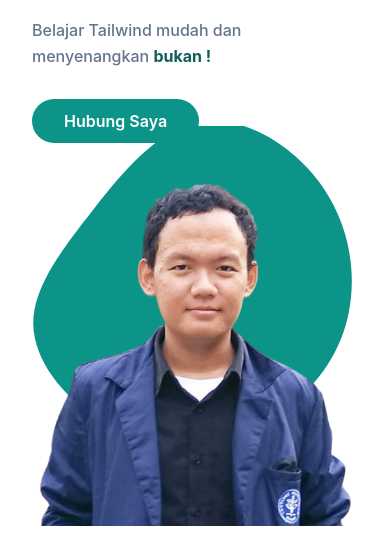
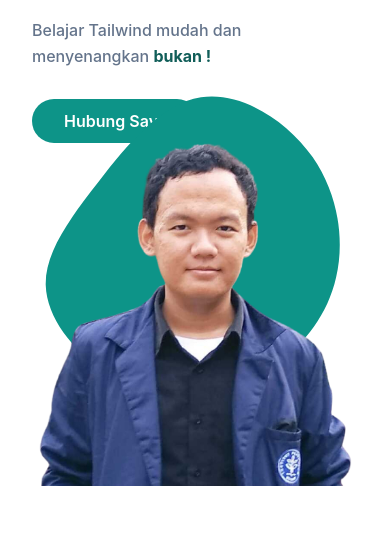
Before and after one commit to HilmiFauzan/portofolio_hilmi_fauzan, a website: page index.html in a window 390 px wide. Shown: the part 291-844 px from the top of the page. Drawn offline with Linux system fonts and the light colour scheme.

Commit message:
Update index.html
hero-section responsive img

```diff
--- a/index.html
+++ b/index.html
@@ -83,11 +83,11 @@
 						<a href="" class="text-base font-semibold text-white bg-primary py-3 px-8 rounded-full hover:shadow-lg hover:bg-opacity-80 transition duration-300 ease-in-out">Hubung Saya</a>
 					</div>
 					<div class="w-full self-end px-4 lg:w-1/2">
-						<div class="relative mt-10 lg:mt-9 lg:right-0">
+						<div class="relative mt-28 lg:mt-9 lg:right-0">
 							<img src="dist/img/hilmi.png" alt="Hilmi Fauzan" class="relative z-10 max-w-full mx-auto" />
 							<span class="absolute bottom-0 left-1/2 -translate-x-1/2 md:scale-125">
 								<svg width="400" height="400" viewBox="0 0 200 200" xmlns="http://www.w3.org/2000/svg">
-									<path fill="#0d9488" d="M49,-53.7C59.8,-38.1,62.4,-19.1,58.8,-3.6C55.3,12,45.6,23.9,34.8,32.1C23.9,40.2,12,44.6,-0.7,45.3C-13.3,45.9,-26.6,42.9,-38.7,34.8C-50.9,26.6,-61.8,13.3,-62.2,-0.4C-62.5,-14,-52.3,-28,-40.1,-43.5C-28,-59.1,-14,-76.1,2.5,-78.6C19.1,-81.1,38.1,-69.2,49,-53.7Z" transform="translate(100 100) scale(1.3)" />
+									<path fill="#0d9488" d="M49,-53.7C59.8,-38.1,62.4,-19.1,58.8,-3.6C55.3,12,45.6,23.9,34.8,32.1C23.9,40.2,12,44.6,-0.7,45.3C-13.3,45.9,-26.6,42.9,-38.7,34.8C-50.9,26.6,-61.8,13.3,-62.2,-0.4C-62.5,-14,-52.3,-28,-40.1,-43.5C-28,-59.1,-14,-76.1,2.5,-78.6C19.1,-81.1,38.1,-69.2,49,-53.7Z" transform="translate(100 100) scale(1.2)" />
 								</svg>
 							</span>
 						</div>
```
